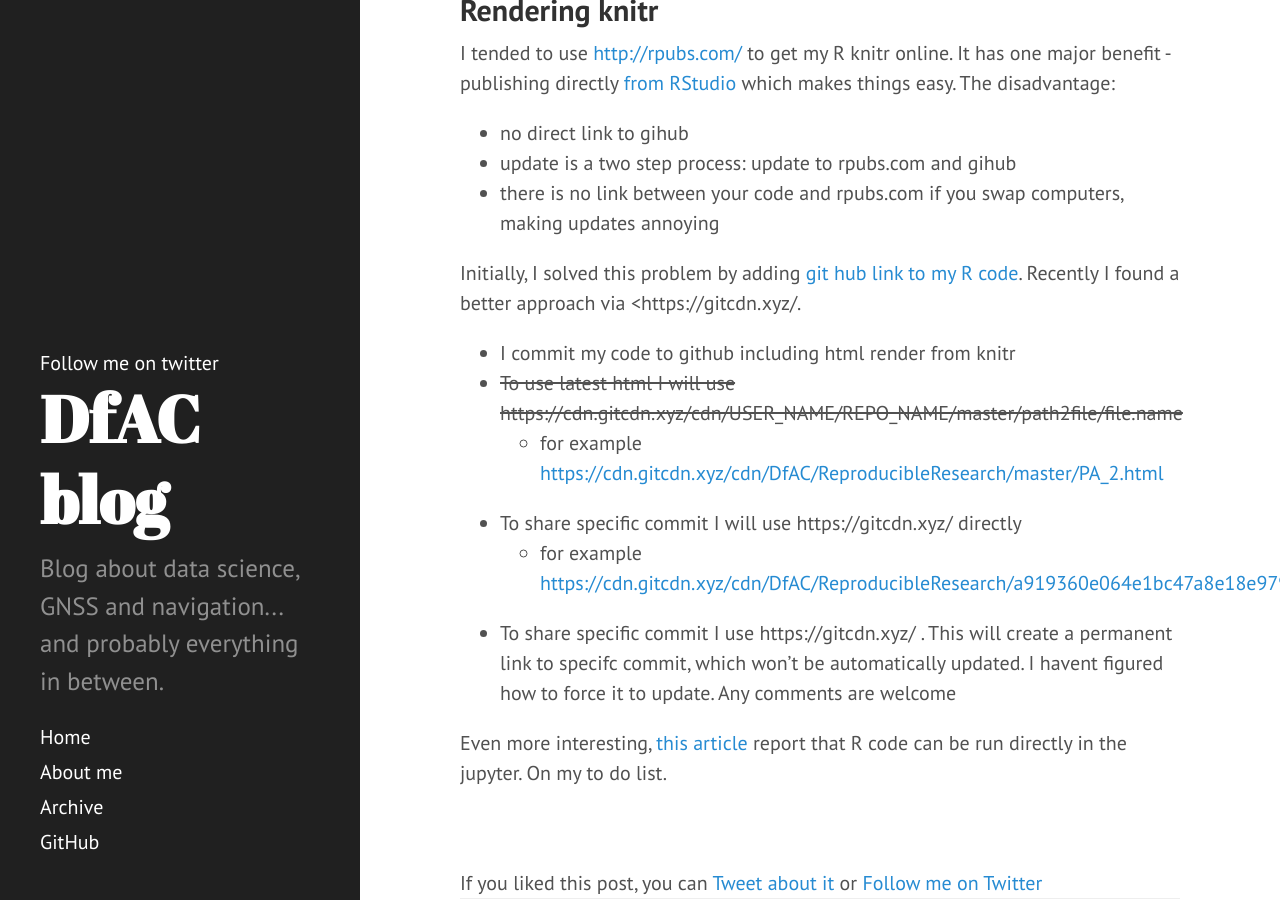
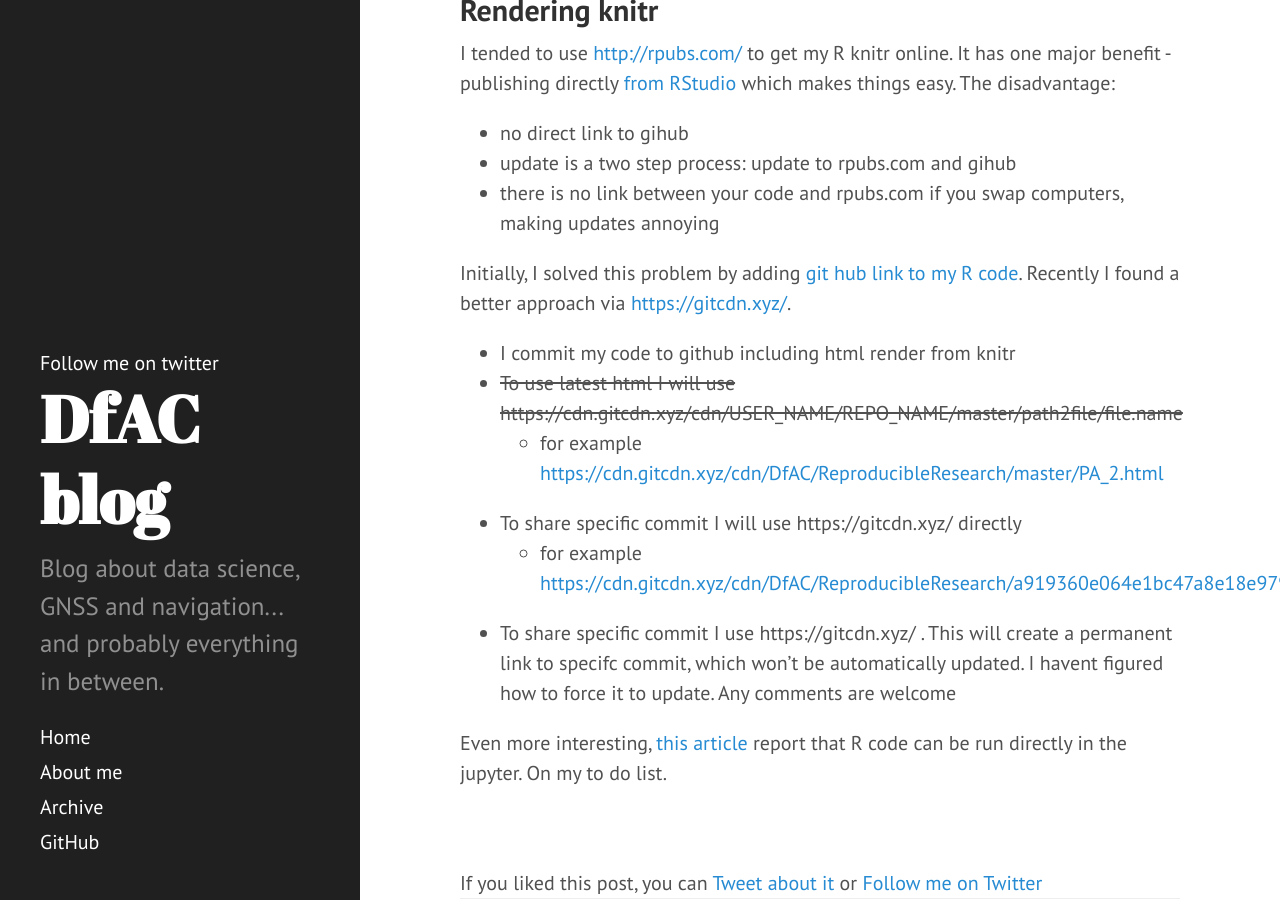
Before and after one commit to DfAC/DfAC.github.io, a Jekyll site: the page built from _posts/2015-10-10-Code-online.md, in a window 1280 px wide and 900 px high, scrolled down 1407 px. Built offline with Jekyll 4.4.1, drawn with Linux system fonts in a browser that asks for light colours; Markdown is read by kramdown in place of the engine named in the settings; comment, search, counter and statistics services are not loaded.

```diff
--- a/_posts/2015-10-10-Code-online.md
+++ b/_posts/2015-10-10-Code-online.md
@@ -48,7 +48,7 @@ I tended to use <http://rpubs.com/> to get my R knitr online. It has one major b
 * update is a two step process: update to rpubs.com and gihub
 * there is no link between your code and rpubs.com if you swap computers, making updates annoying
 
-Initially, I solved this problem by adding [git hub link to my R code](http://rpubs.com/DfAC/as2). Recently I found a better approach via <https://gitcdn.xyz/.
+Initially, I solved this problem by adding [git hub link to my R code](http://rpubs.com/DfAC/as2). Recently I found a better approach via <https://gitcdn.xyz/>.
 
 * I commit my code to github including html render from knitr
 * <s>To use latest html I will use https://cdn.gitcdn.xyz/cdn/USER_NAME/REPO_NAME/master/path2file/file.name
```
